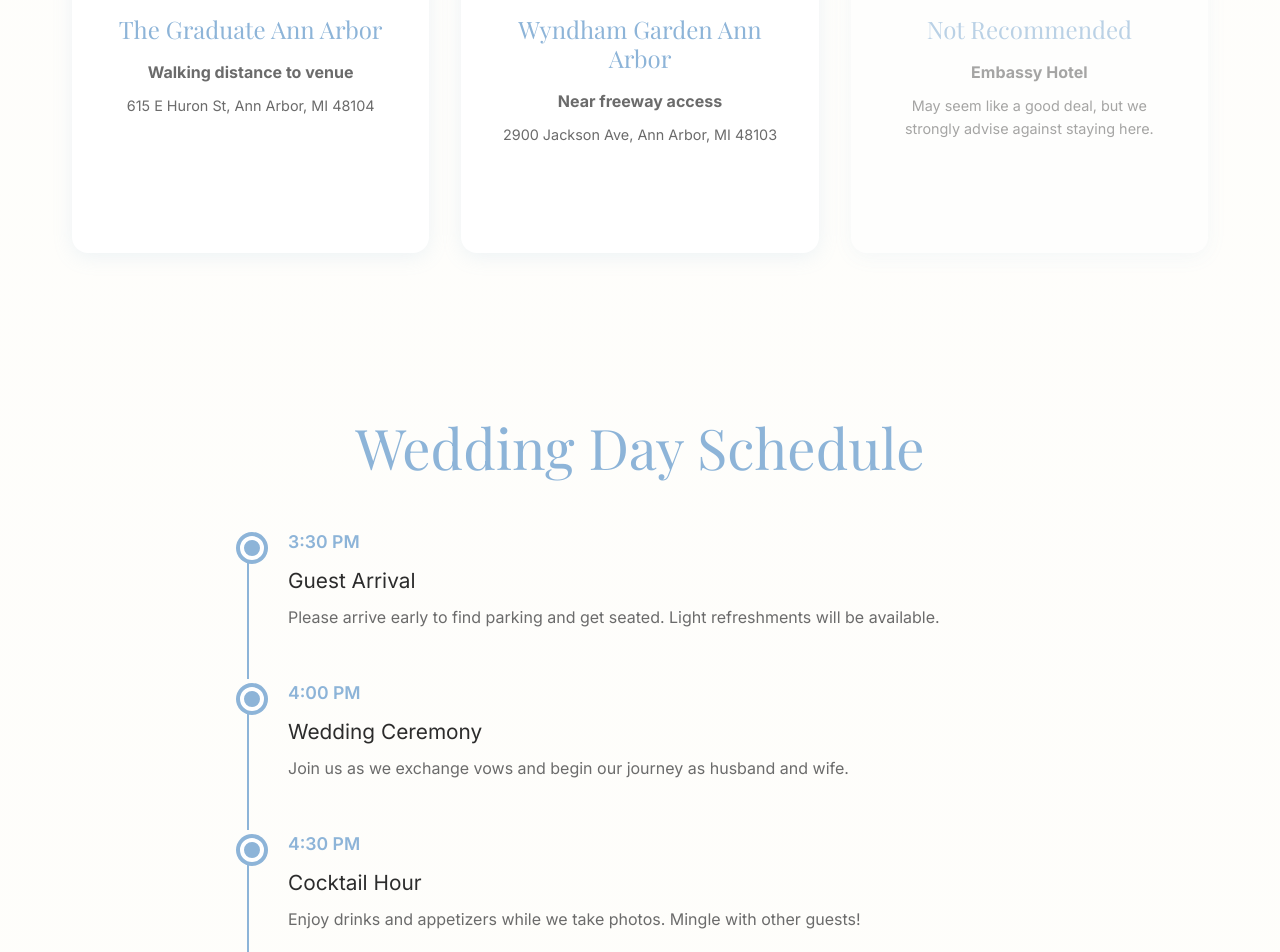
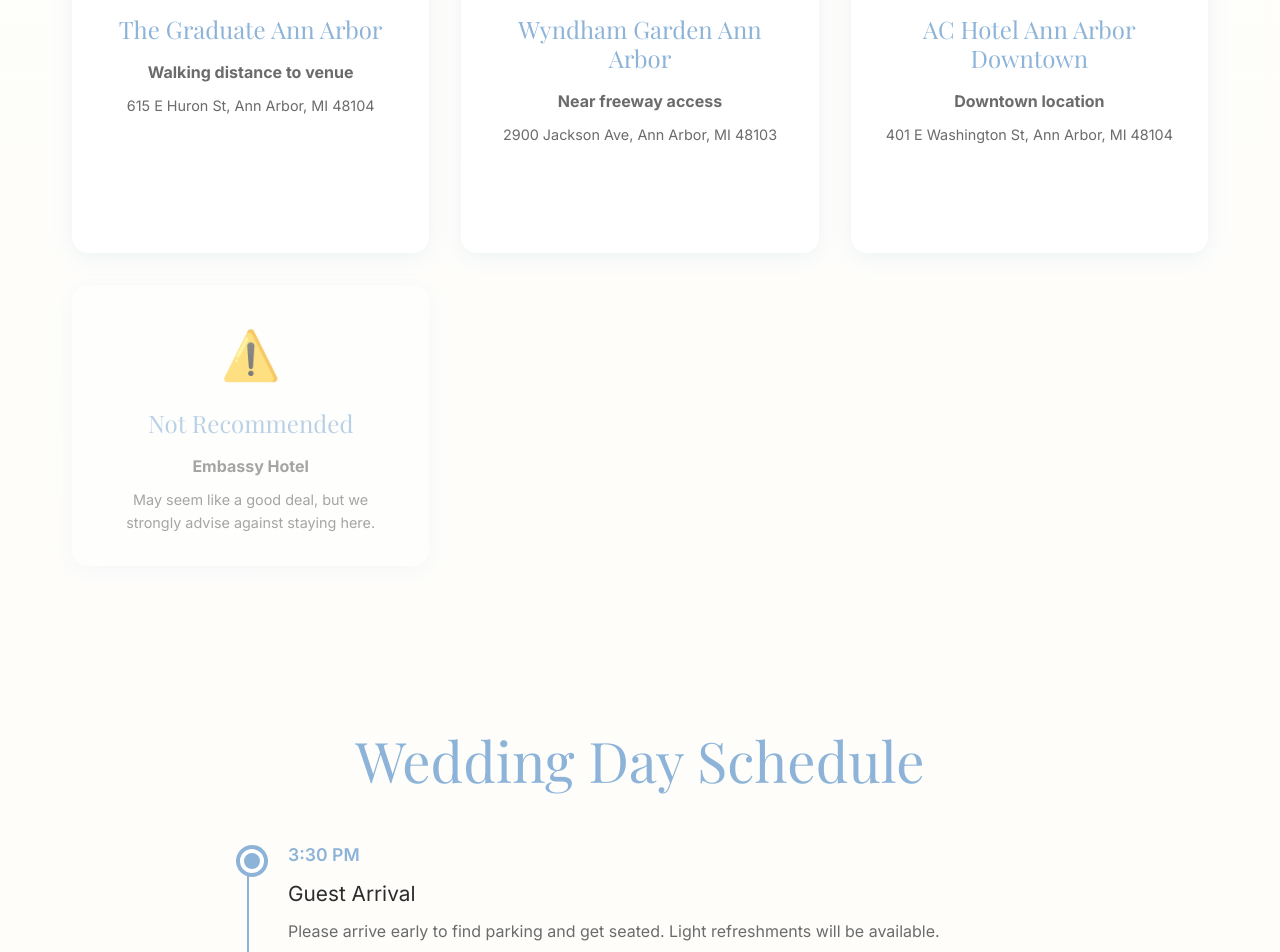
Before and after one commit to johnpc/jpc-wedding, a Next.js app: page / in a window 1280 px wide. Shown: the part 5260-6212 px from the top of the page. Built offline with nearby package versions, Linux system fonts and the light colour scheme; a web font is replaced by a local one.

Commit message:
Remove appetizers, guest/children wording, add AC Hotel

```diff
--- a/src/app/components/RsvpForm.tsx
+++ b/src/app/components/RsvpForm.tsx
@@ -194,7 +194,6 @@
                 border: "1px solid var(--color-primary)"
               }}>
                 <strong>Note:</strong> Please submit this form once per person on the invitation.
-                If you&apos;re bringing a guest or children, this means you will have to submit the form multiple times.
               </p>
             </div>
           </div>
--- a/src/app/page.tsx
+++ b/src/app/page.tsx
@@ -444,6 +444,28 @@
               </div>
             </div>
 
+            <div className="detail-card card">
+              <div className="detail-icon">🏨</div>
+              <h3 className="detail-title">AC Hotel Ann Arbor Downtown</h3>
+              <div className="detail-info">
+                <p style={{ marginBottom: "0.5rem" }}>
+                  <strong>Downtown location</strong>
+                </p>
+                <p style={{ marginBottom: "1rem", fontSize: "0.9rem" }}>
+                  401 E Washington St, Ann Arbor, MI 48104
+                </p>
+                <a
+                  href="https://www.marriott.com/en-us/hotels/arbac-ac-hotel-ann-arbor-downtown/overview/"
+                  target="_blank"
+                  rel="noopener noreferrer"
+                  className="btn-secondary"
+                  style={{ fontSize: "0.9rem" }}
+                >
+                  Book Now
+                </a>
+              </div>
+            </div>
+
             <div className="detail-card card" style={{ opacity: 0.6 }}>
               <div className="detail-icon">⚠️</div>
               <h3 className="detail-title">Not Recommended</h3>
@@ -487,8 +509,7 @@
               <div className="timeline-time">4:30 PM</div>
               <div className="timeline-title">Cocktail Hour</div>
               <div className="timeline-description">
-                Enjoy drinks and appetizers while we take photos. Mingle with
-                other guests!
+                Enjoy drinks while we take photos. Mingle with other guests!
               </div>
             </div>
 
```
